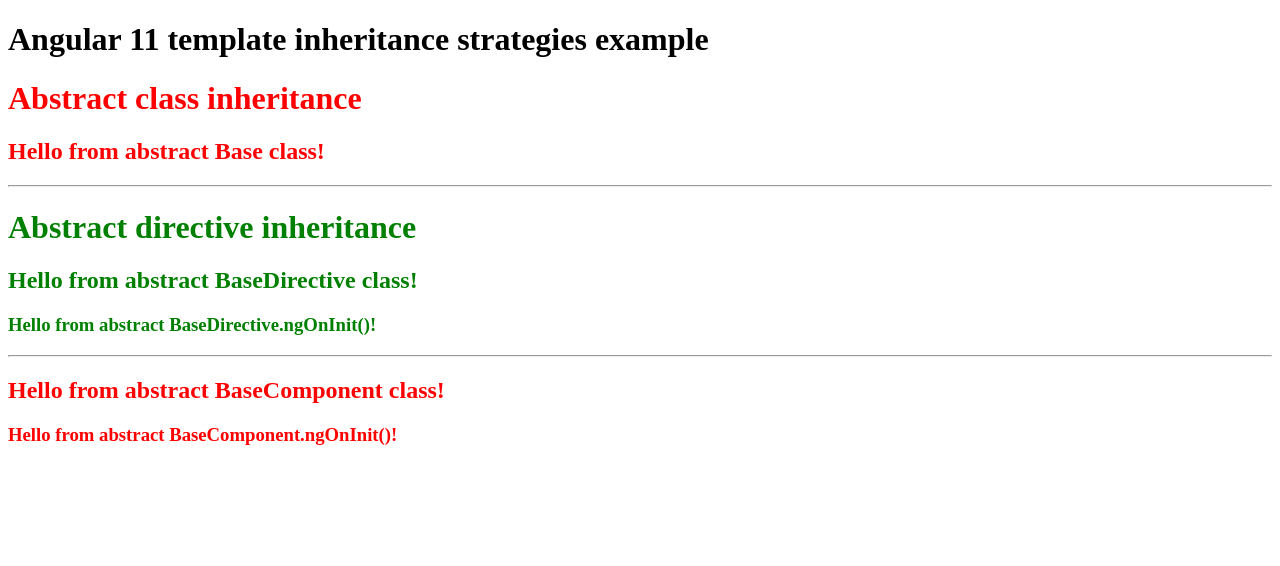
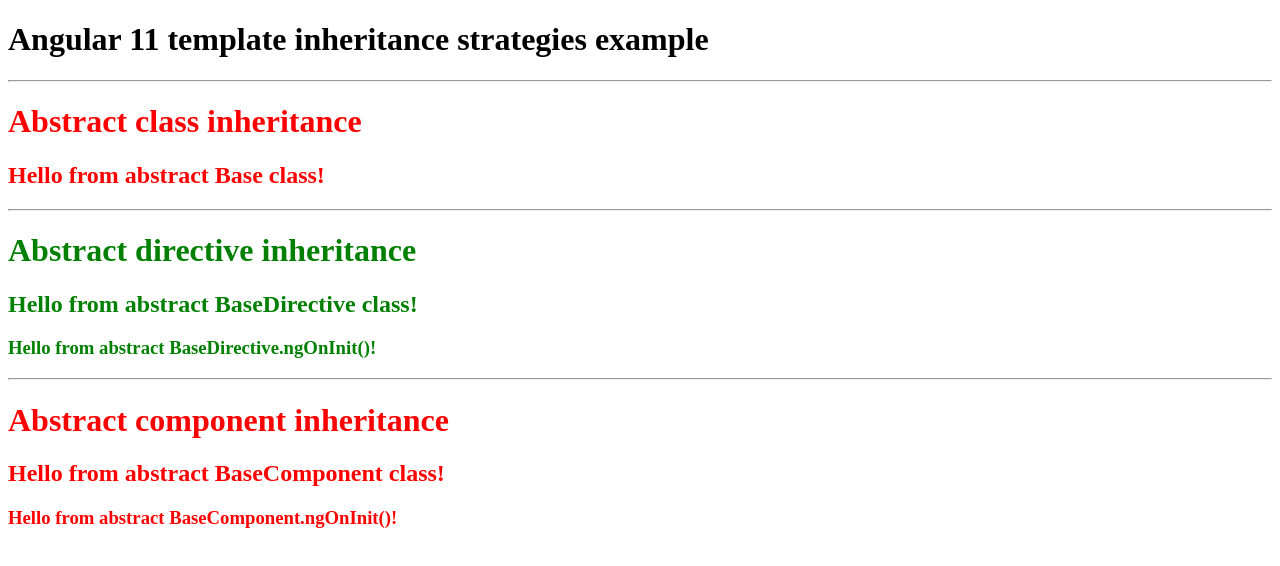
Before and after one commit to todstoychev/angular-template-inheritance, an Angular app: page / in a window 1280 px wide. Shown: the top 566 px of the page. Built offline with nearby package versions, Linux system fonts and the light colour scheme.

Commit message:
Added titles

```diff
--- a/src/app/app.component.html
+++ b/src/app/app.component.html
@@ -1,4 +1,5 @@
 <h1>Angular 11 template inheritance strategies example</h1>
+<hr />
 
 <div style="color: red">
   <h1>Abstract class inheritance</h1>
@@ -17,5 +18,7 @@
 <hr/>
 
 <div style="color: red">
+  <h1>Abstract component inheritance</h1>
+
   <app-abstract-component-inheritance></app-abstract-component-inheritance>
 </div>
```
